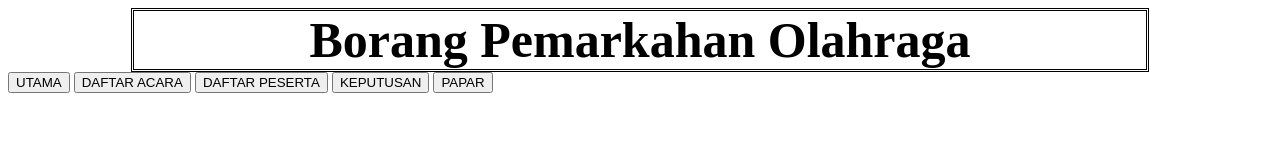
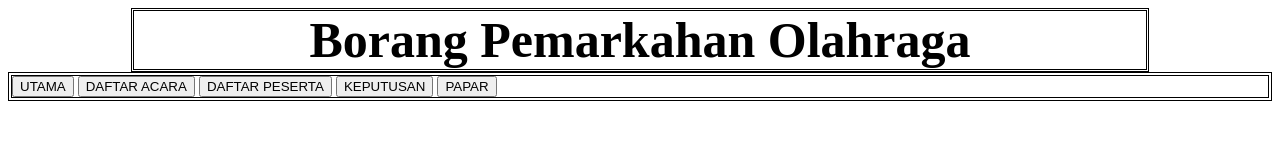
Before and after one commit to frizzdynnn/KPD1023_CSS, a plain HTML site: page divLAYOUT.html in a window 1280 px wide. Drawn offline with Linux system fonts and the light colour scheme.

Commit message:
Update divLAYOUT.html

```diff
--- a/divLAYOUT.html
+++ b/divLAYOUT.html
@@ -10,14 +10,21 @@
         width: 80%;
         margin: auto;
       }
+      .menu {
+       border-style: double;
+       border-width: 4;
+      }
     </style>
   </head>
 
   <body>
+
+    <!-- Baris Header Bermula -->
     <div class="ini_ialah_header">
       Borang Pemarkahan Olahraga
     </div>
-    <div>
+    <!-- Baris Menu Bermula -->
+    <div class="menu">
       <a href="#"><button>UTAMA</button></a>
       <a href="#"><button>DAFTAR ACARA</button></a>
       <a href="#"><button>DAFTAR PESERTA</button></a>
```
